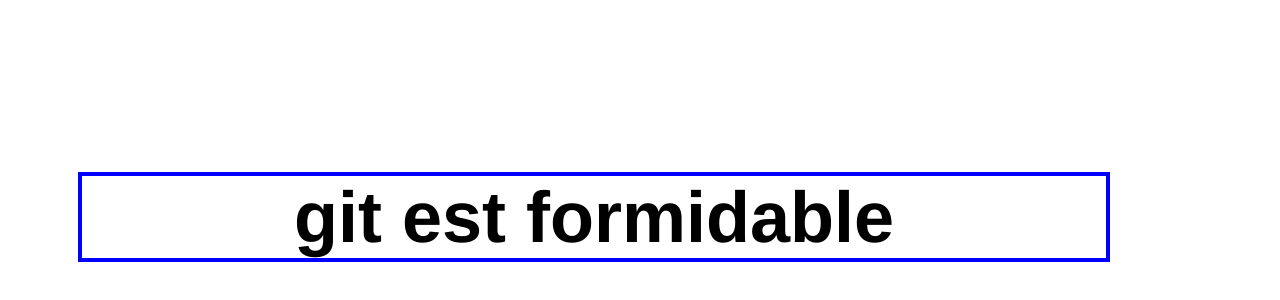
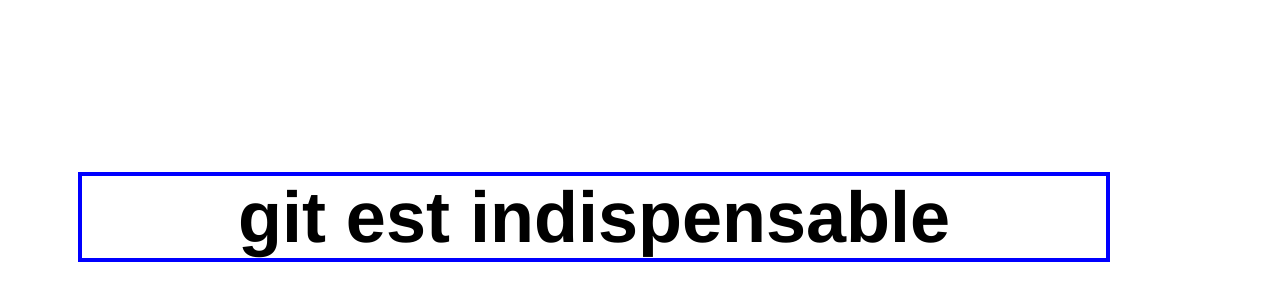
Before and after one commit to ipiLaurentHUBERT/bonjour-git, a plain HTML site: page index.html in a window 1280 px wide. Shown: the part 148-448 px from the top of the page. Drawn offline with Linux system fonts and the light colour scheme.

Commit message:
Remplacement: formidable par indispensable

```diff
--- a/index.html
+++ b/index.html
@@ -6,6 +6,6 @@
     <link rel="stylesheet" href="styles.css">
   </head>
   <body>
-    <h1>git est formidable</h1>
+    <h1>git est indispensable</h1>
   </body>
 </html>
```
